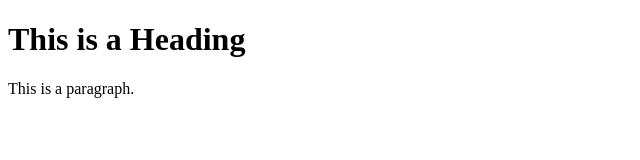
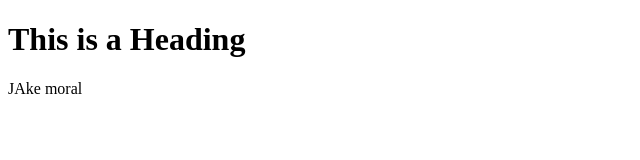
Before and after one commit to jakemoral/my-first-repo, a plain HTML site: page index.html in a window 1280 px wide. Shown: the full height of the page, 0-640 px from the left. Drawn offline with Linux system fonts and the light colour scheme.

Commit message:
Update index.html

```diff
--- a/index.html
+++ b/index.html
@@ -6,7 +6,7 @@
 <body>
 
 <h1>This is a Heading</h1>
-<p>This is a paragraph.</p>
+<p>JAke moral</p>
 
 </body>
 </html>
```
